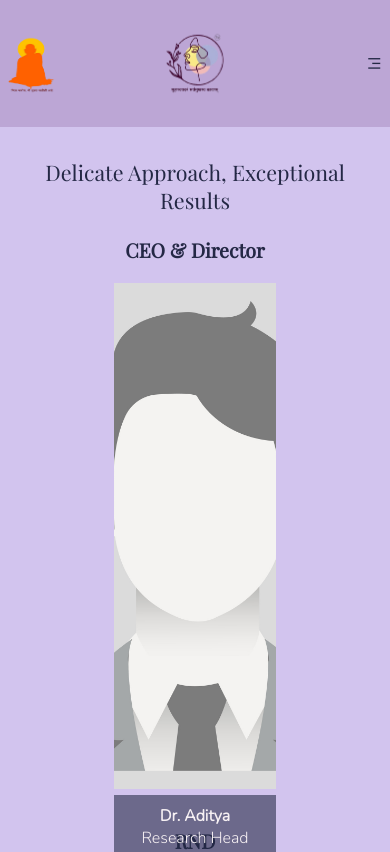
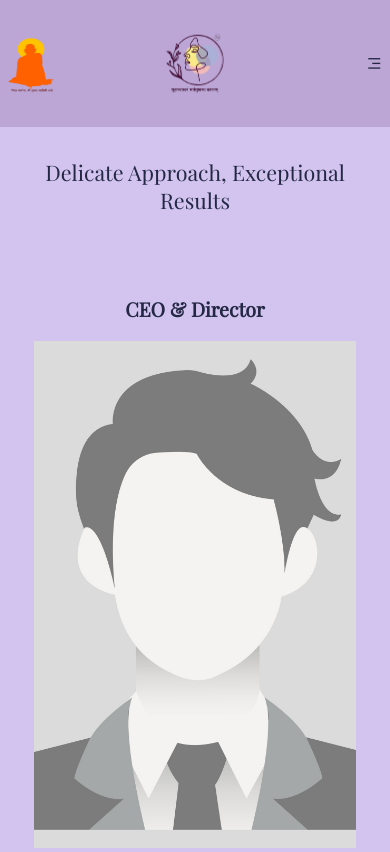
Before and after one commit to Abhishek-Yadav17/SwamiHospital, a React (Vite) app in the folder hospital/: page /team in a window 390 px wide. Shown: the top 852 px of the page. Built offline with nearby package versions, Linux system fonts and the light colour scheme.

Commit message:
made responsive teams page

```diff
--- a/hospital/src/styles/Team.scss
+++ b/hospital/src/styles/Team.scss
@@ -19,7 +19,7 @@ main {
       padding: 8vw 4vw;
     }
 
-    > h1 {
+    >h1 {
       font-size: 3vw;
       font-family: Playfair;
       font-weight: lighter;
@@ -40,15 +40,15 @@ main {
       gap: 10vw;
       padding-bottom: 4vw;
 
-      .row-1, .row-2 {
+      .row-1,
+      .row-2 {
         display: flex;
         width: 100%;
 
         @media (max-width: 768px) {
           flex-direction: column;
-          gap: 10vw;
-          width: 90%;
-          margin: 0 auto;
+          gap: 25vw;
+          width: 100%;
         }
 
         .category-group {
@@ -57,6 +57,10 @@ main {
           flex-direction: column;
           align-items: center;
           gap: 1vw;
+
+          @media (max-width: 768px) {
+            margin-top: 15vw;
+          }
 
           h2 {
             font-size: 2vw;
@@ -76,6 +80,11 @@ main {
             flex-direction: column;
             gap: 8vw;
             width: 50%;
+
+            @media (max-width: 768px) {
+              width: 90%;
+              gap: 25vw;
+            }
 
             .elem {
               width: 100%;
@@ -124,7 +133,7 @@ main {
 
         @media (max-width: 768px) {
           width: 90%;
-          margin: 0 auto;
+          margin: 25vw auto;
         }
 
         .category-group {
@@ -152,6 +161,11 @@ main {
             display: flex;
             gap: 10vw;
             width: 100%;
+
+            @media (max-width: 768px) {
+              flex-direction: column;
+              gap: 30vw;
+            }
 
             .elem {
               width: 100%;
```
